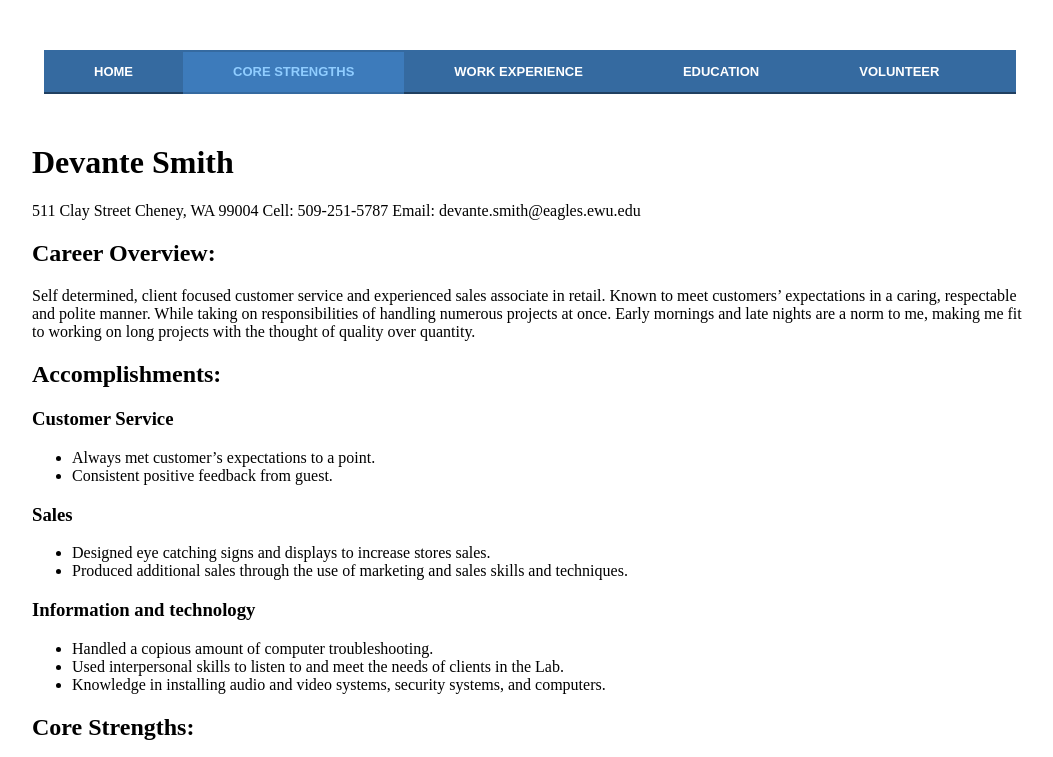
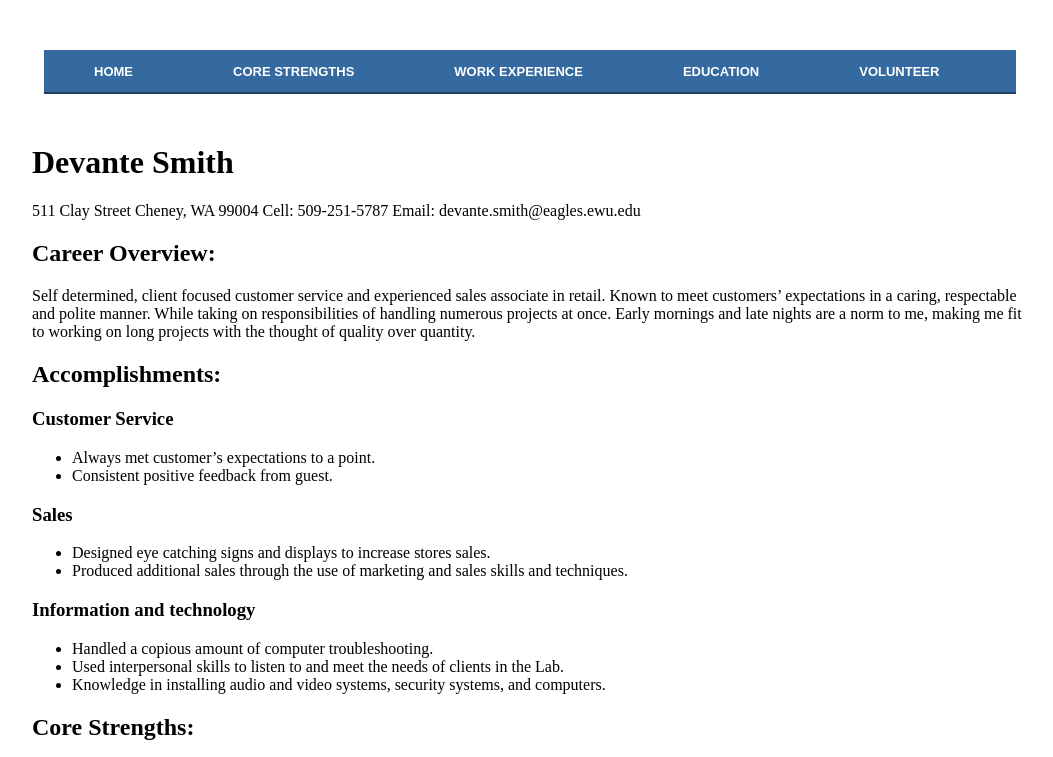
Before and after one commit to devantes/p2-resume, a plain HTML site: page index.html in a window 1280 px wide. Shown: the top 757 px of the page, without its empty margins (108-1161 px from the left). Drawn offline with Linux system fonts and the light colour scheme; a web font is replaced by a local one.

Commit message:
turned of the active state over core strengths because i did not want to have that with the active color permanently on here when not hovered over.

```diff
--- a/index.html
+++ b/index.html
@@ -20,7 +20,7 @@
 		<div class="left"></div>
 			<ul id="menu">
 				<li><a href="#home">Home</a></li>
-				<li class="active"><a href="#core">Core Strengths</a></li>
+				<li class=""><a href="#core">Core Strengths</a></li>
 				<li><a href="#work">Work Experience</a></li>
 				<li><a href="#edu">Education</a></li>
 				<li><a href="#vol">Volunteer</a></li>
```
